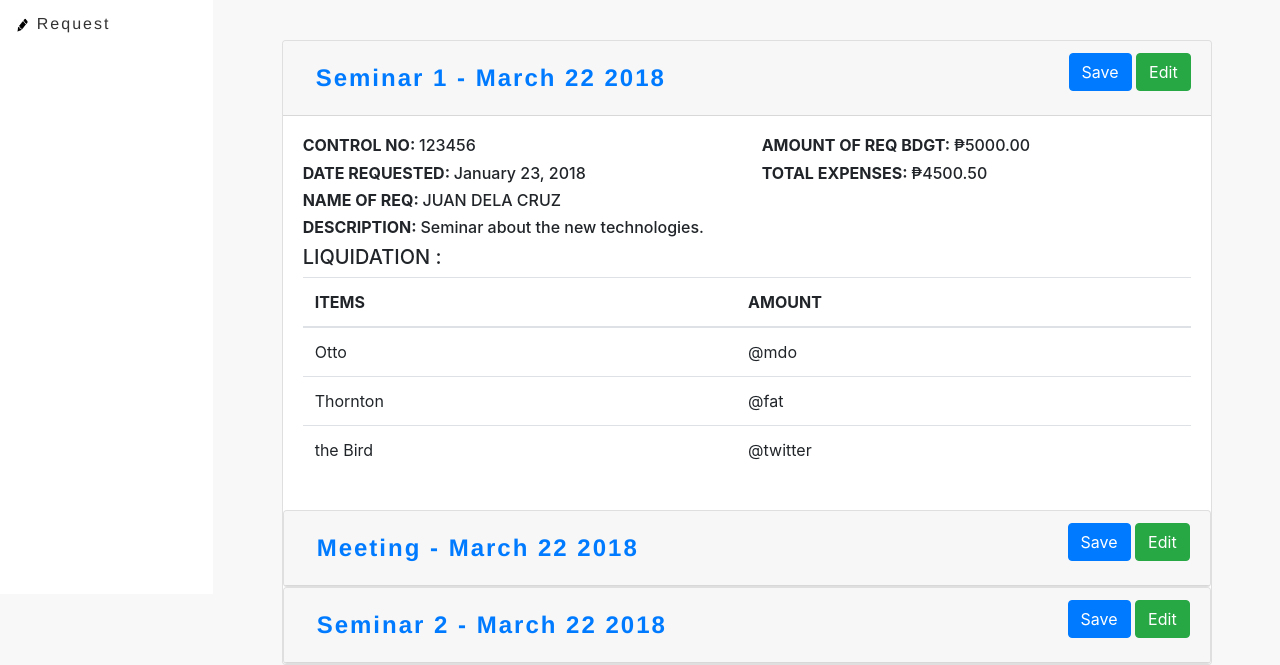
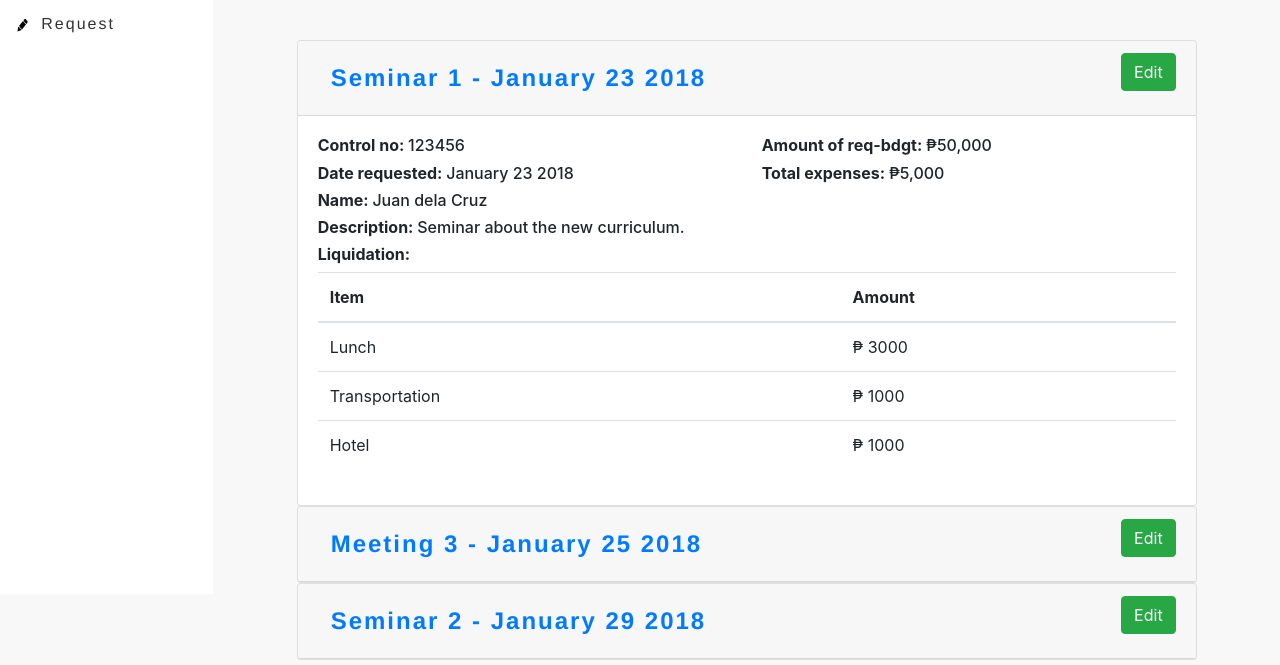
Before and after one commit to jadriennneee/BudgetApp, a plain HTML site: page month.html in a window 1280 px wide. Shown: the part 206-871 px from the top of the page. Drawn offline with nearby package versions, Linux system fonts and the light colour scheme.

Commit message:
edited data

```diff
--- a/month.html
+++ b/month.html
@@ -23,8 +23,18 @@
         </div>
         <div class="row my-5">
           <ul>
-            <li><span><img src="icon/dashboard.png" alt="FINANCE" class="icon ml-3 mr-md-2"></span><a href="#" class="icon-text">Dashboard</a></li>
-            <li class="mt-md-3"><span><img src="icon/request.png" alt="FINANCE" class="icon ml-3 mr-md-2"></span><a href="#" class="icon-text">Request</a></li>
+            <li>
+              <span>
+                <img src="icon/dashboard.png" alt="FINANCE" class="icon ml-3 mr-md-2">
+              </span>
+              <a href="index.html" class="icon-text">Dashboard</a>
+            </li>
+            <li class="mt-md-3">
+              <span>
+                <img src="icon/request.png" alt="FINANCE" class="icon ml-3 mr-md-2">
+              </span>
+              <a href="request.html" class="icon-text">Request</a>
+            </li>
           </ul>
         </div>
       </div>
@@ -130,6 +140,7 @@
               </div>
               <div class="row mt-5">
                 <div class="col-sm-12 col-md-12">
+                    <div class="container">
                       <div id="accordion">
                         <div class="card">
                           <div class="card-header" id="headingOne">
@@ -137,13 +148,12 @@
                               <div class="col-sm-12 col-md-6">
                                 <h5 class="mb-0">
                                   <button class="btn btn-link" data-toggle="collapse" data-target="#collapseOne" aria-expanded="true" aria-controls="collapseOne">
-                                Seminar 1 - March 22 2018
+                                    Seminar 1 - January 23 2018
                                   </button>
                                 </h5>
                               </div>
                               <div class="col-sm-12 col-md-6 text-right">
-                              <button type="button" class="btn btn-primary">Save</button>
-                              <button type="button" class="btn btn-success">Edit</button>
+                                <button type="button" class="btn btn-success" name="button">Edit</button>
                               </div>
                             </div>
                           </div>
@@ -152,39 +162,33 @@
                             <div class="card-body">
                               <div class="row">
                                 <div class="col-sm-12 col-md-6">
-                                <h6><strong>CONTROL NO: </strong>123456</h6>
+                                  <h6><strong>Control no: </strong>123456</h6>
                                 </div>
                                 <div class="col-sm-12 col-md-6">
-                                  <h6><strong>AMOUNT OF REQ BDGT: </strong>&#8369;5000.00</h6>
+                                  <h6><strong>Amount of req-bdgt: </strong>&#8369;50,000</h6>
                                 </div>
                               </div>
                               <div class="row">
                                 <div class="col-sm-12 col-md-6">
-                                <h6><strong>DATE REQUESTED: </strong>January 23, 2018</h6>
+                                  <h6><strong>Date requested: </strong>January 23 2018</h6>
                                 </div>
                                 <div class="col-sm-12 col-md-6">
-                                  <h6><strong>TOTAL EXPENSES: </strong>&#8369;4500.50</h6>
-                             </div>
-                           </div>
-                           <div class="row">
-                             <div class="col-sm-12 col-md-6">
-                                <h6><strong>NAME OF REQ: </strong>JUAN DELA CRUZ</h6>
-                             </div>
-                             <div class="col-sm-12 col-md-6">
-
-                             </div>
-                           </div>
-                           <div class="row">
-                             <div class="col-sm-12 col-md-6">
-                                <h6><strong>DESCRIPTION: </strong>Seminar about the new technologies.</h6>
-                             </div>
-                             <div class="col-sm-12 col-md-6">
-
+                                  <h6><strong>Total expenses: </strong>&#8369;5,000</h6>
                                 </div>
                               </div>
                               <div class="row">
                                 <div class="col-12">
-                               <h5>LIQUIDATION : </h5>
+                                  <h6><strong>Name: </strong>Juan dela Cruz</h6>
+                                </div>
+                              </div>
+                              <div class="row">
+                                <div class="col-12">
+                                  <h6><strong>Description: </strong>Seminar about the new curriculum.</h6>
+                                </div>
+                              </div>
+                              <div class="row">
+                                <div class="col-12">
+                                  <h6><strong>Liquidation: </strong></h6>
                                 </div>
                               </div>
                               <div class="row">
@@ -192,25 +196,26 @@
                                   <table class="table">
                                       <thead>
                                         <tr>
-                                      <th scope="col">ITEMS</th>
-                                      <th scope="col">AMOUNT</th>
+                                          <th scope="col">Item</th>
+                                          <th scope="col">Amount</th>
                                         </tr>
                                       </thead>
                                       <tbody>
                                         <tr>
-                                      <td>Otto</td>
-                                      <td>@mdo</td>
+                                          <td>Lunch</td>
+                                          <td>&#8369; 3000</td>
                                         </tr>
                                         <tr>
-                                      <td>Thornton</td>
-                                      <td>@fat</td>
+                                          <td>Transportation</td>
+                                          <td>&#8369; 1000</td>
                                         </tr>
                                         <tr>
-                                      <td>the Bird</td>
-                                      <td>@twitter</td>
+                                          <td>Hotel</td>
+                                          <td>&#8369; 1000</td>
                                         </tr>
                                       </tbody>
                                     </table>
+                                </div>
                               </div>
                             </div>
                           </div>
@@ -220,14 +225,13 @@
                             <div class="row">
                               <div class="col-sm-12 col-md-6">
                                 <h5 class="mb-0">
-                              <button class="btn btn-link" data-toggle="collapse" data-target="#collapseOne" aria-expanded="true" aria-controls="collapseOne">
-                                Meeting - March 22 2018
+                                  <button class="btn btn-link collapsed" data-toggle="collapse" data-target="#collapseTwo" aria-expanded="false" aria-controls="collapseTwo">
+                                    Meeting 3 - January 25 2018
                                   </button>
                                 </h5>
                               </div>
                               <div class="col-sm-12 col-md-6 text-right">
-                              <button type="button" class="btn btn-primary">Save</button>
-                              <button type="button" class="btn btn-success">Edit</button>
+                                <button type="button" class="btn btn-success" name="button">Edit</button>
                               </div>
                             </div>
                           </div>
@@ -235,39 +239,33 @@
                             <div class="card-body">
                               <div class="row">
                                 <div class="col-sm-12 col-md-6">
-                               <h6><strong>CONTROL NO: </strong>123456</h6>
+                                  <h6><strong>Control no: </strong>123456</h6>
                                 </div>
                                 <div class="col-sm-12 col-md-6">
-                                 <h6><strong>AMOUNT OF REQ BDGT: </strong>&#8369;5000.00</h6>
+                                  <h6><strong>Amount of req-bdgt: </strong>&#8369;50,000</h6>
                                 </div>
                               </div>
                               <div class="row">
                                 <div class="col-sm-12 col-md-6">
-                               <h6><strong>DATE REQUESTED: </strong>January 23, 2018</h6>
+                                  <h6><strong>Date requested: </strong>January 23 2018</h6>
                                 </div>
                                 <div class="col-sm-12 col-md-6">
-                                 <h6><strong>TOTAL EXPENSES: </strong>&#8369;4500.50</h6>
-                            </div>
-                          </div>
-                          <div class="row">
-                            <div class="col-sm-12 col-md-6">
-                               <h6><strong>NAME OF REQ: </strong>JUAN DELA CRUZ</h6>
-                            </div>
-                            <div class="col-sm-12 col-md-6">
-
-                            </div>
-                          </div>
-                          <div class="row">
-                            <div class="col-sm-12 col-md-6">
-                               <h6><strong>DESCRIPTION: </strong>Seminar about the new technologies.</h6>
-                            </div>
-                            <div class="col-sm-12 col-md-6">
-
+                                  <h6><strong>Total expenses: </strong>&#8369;3,000</h6>
                                 </div>
                               </div>
                               <div class="row">
                                 <div class="col-12">
-                              <h5>LIQUIDATION : </h5>
+                                  <h6><strong>Name: </strong>Juan dela Cruz</h6>
+                                </div>
+                              </div>
+                              <div class="row">
+                                <div class="col-12">
+                                  <h6><strong>Description: </strong>Seminar about the new curriculum.</h6>
+                                </div>
+                              </div>
+                              <div class="row">
+                                <div class="col-12">
+                                  <h6><strong>Liquidation: </strong></h6>
                                 </div>
                               </div>
                               <div class="row">
@@ -275,22 +273,22 @@
                                   <table class="table">
                                       <thead>
                                         <tr>
-                                     <th scope="col">ITEMS</th>
-                                     <th scope="col">AMOUNT</th>
+                                          <th scope="col">Item</th>
+                                          <th scope="col">Amount</th>
                                         </tr>
                                       </thead>
                                       <tbody>
                                         <tr>
-                                     <td>Otto</td>
-                                     <td>@mdo</td>
+                                          <td>Transportation</td>
+                                          <td>&#8369; 1000</td>
                                         </tr>
                                         <tr>
-                                     <td>Thornton</td>
-                                     <td>@fat</td>
+                                          <td>Lunch</td>
+                                          <td>&#8369; 1000</td>
                                         </tr>
                                         <tr>
-                                     <td>the Bird</td>
-                                     <td>@twitter</td>
+                                          <td>Hotel</td>
+                                          <td>&#8369; 1000</td>
                                         </tr>
                                       </tbody>
                                     </table>
@@ -304,14 +302,13 @@
                             <div class="row">
                               <div class="col-sm-12 col-md-6">
                                 <h5 class="mb-0">
-                              <button class="btn btn-link" data-toggle="collapse" data-target="#collapseOne" aria-expanded="true" aria-controls="collapseOne">
-                                Seminar 2 - March 22 2018
+                                  <button class="btn btn-link collapsed" data-toggle="collapse" data-target="#collapseThree" aria-expanded="false" aria-controls="collapseThree">
+                                    Seminar 2 - January 29 2018
                                   </button>
                                 </h5>
                               </div>
                               <div class="col-sm-12 col-md-6 text-right">
-                              <button type="button" class="btn btn-primary">Save</button>
-                              <button type="button" class="btn btn-success">Edit</button>
+                                <button type="button" class="btn btn-success" name="button">Edit</button>
                               </div>
                             </div>
                           </div>
@@ -319,39 +316,33 @@
                             <div class="card-body">
                               <div class="row">
                                 <div class="col-sm-12 col-md-6">
-                               <h6><strong>CONTROL NO: </strong>123456</h6>
+                                  <h6><strong>Control no: </strong>123456</h6>
                                 </div>
                                 <div class="col-sm-12 col-md-6">
-                                 <h6><strong>AMOUNT OF REQ BDGT: </strong>&#8369;5000.00</h6>
+                                  <h6><strong>Amount of req-bdgt: </strong>&#8369;50,000</h6>
                                 </div>
                               </div>
                               <div class="row">
                                 <div class="col-sm-12 col-md-6">
-                               <h6><strong>DATE REQUESTED: </strong>January 23, 2018</h6>
+                                  <h6><strong>Date requested: </strong>January 23 2018</h6>
                                 </div>
                                 <div class="col-sm-12 col-md-6">
-                                 <h6><strong>TOTAL EXPENSES: </strong>&#8369;4500.50</h6>
-                            </div>
-                          </div>
-                          <div class="row">
-                            <div class="col-sm-12 col-md-6">
-                               <h6><strong>NAME OF REQ: </strong>JUAN DELA CRUZ</h6>
-                            </div>
-                            <div class="col-sm-12 col-md-6">
-
-                            </div>
-                          </div>
-                          <div class="row">
-                            <div class="col-sm-12 col-md-6">
-                               <h6><strong>DESCRIPTION: </strong>Seminar about the new technologies.</h6>
-                            </div>
-                            <div class="col-sm-12 col-md-6">
-
+                                  <h6><strong>Total expenses: </strong>&#8369;3,000</h6>
                                 </div>
                               </div>
                               <div class="row">
                                 <div class="col-12">
-                              <h5>LIQUIDATION : </h5>
+                                  <h6><strong>Name: </strong>Juan dela Cruz</h6>
+                                </div>
+                              </div>
+                              <div class="row">
+                                <div class="col-12">
+                                  <h6><strong>Description: </strong>Seminar about the new curriculum.</h6>
+                                </div>
+                              </div>
+                              <div class="row">
+                                <div class="col-12">
+                                  <h6><strong>Liquidation: </strong></h6>
                                 </div>
                               </div>
                               <div class="row">
@@ -359,26 +350,25 @@
                                   <table class="table">
                                       <thead>
                                         <tr>
-                                     <th scope="col">ITEMS</th>
-                                     <th scope="col">AMOUNT</th>
+                                          <th scope="col">Item</th>
+                                          <th scope="col">Amount</th>
                                         </tr>
                                       </thead>
                                       <tbody>
                                         <tr>
-                                     <td>Otto</td>
-                                     <td>@mdo</td>
+                                          <td>Big mac</td>
+                                          <td>&#8369; 500</td>
                                         </tr>
                                         <tr>
-                                     <td>Thornton</td>
-                                     <td>@fat</td>
+                                          <td>Transportation</td>
+                                          <td>&#8369; 500</td>
                                         </tr>
                                         <tr>
-                                     <td>the Bird</td>
-                                     <td>@twitter</td>
+                                          <td>Hotel</td>
+                                          <td>&#8369; 2000</td>
                                         </tr>
                                       </tbody>
                                     </table>
-                            </div>
                                 </div>
                               </div>
                             </div>
```
Also changed, not shown: request.html (+12 -2 lines), icon/dashboard.png. Lines whose indentation alone changed are shown as unchanged.
